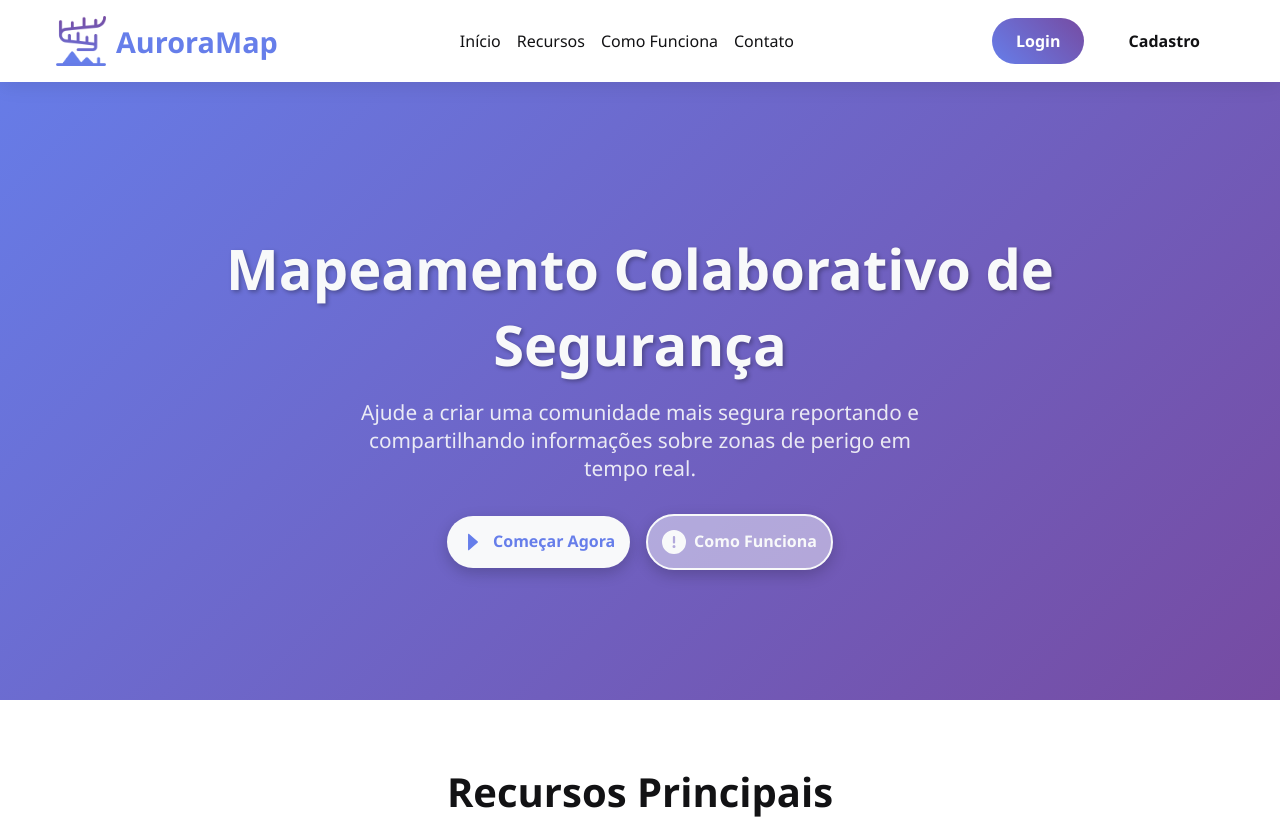
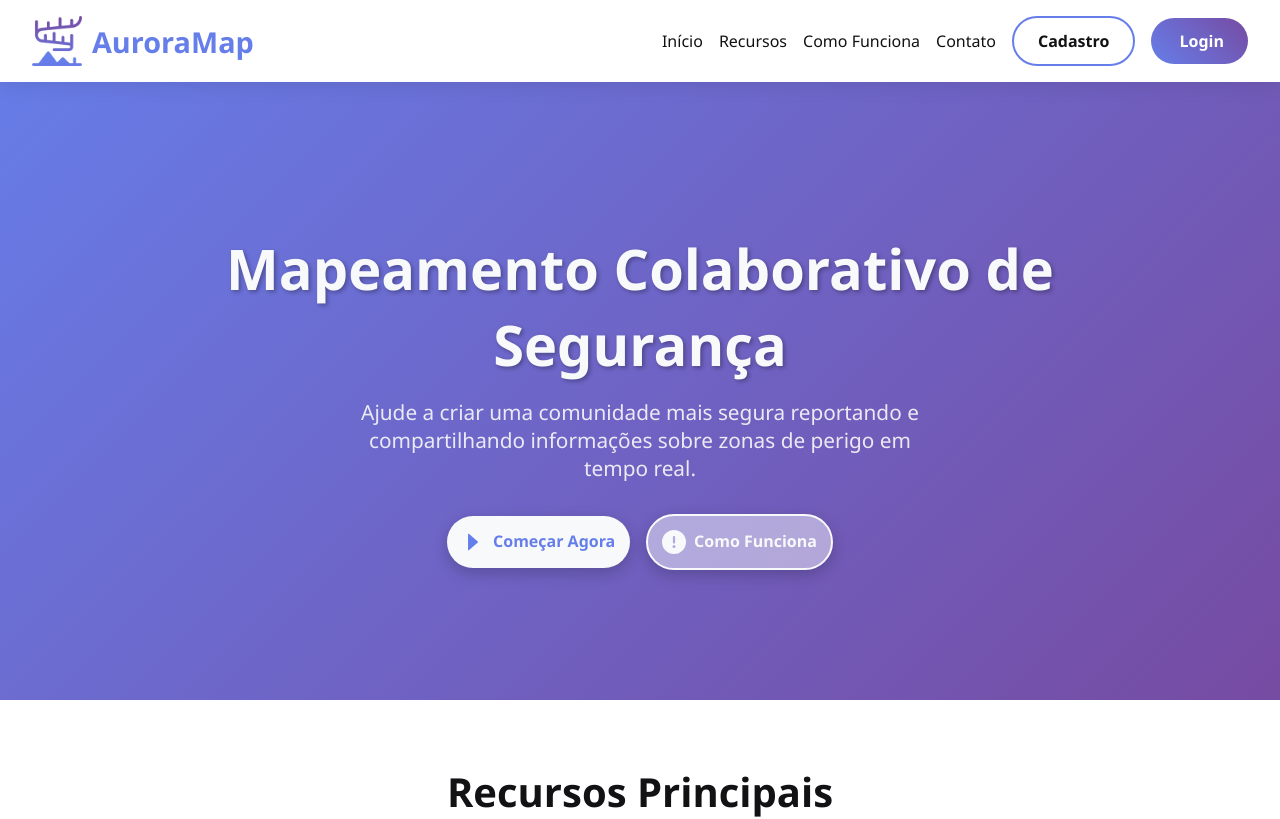
Before and after one commit to rebecaCaroba/auroraMap, a Next.js app: page / in a window 1280 px wide. Shown: the top 819 px of the page. Built offline with nearby package versions, Linux system fonts and the light colour scheme.

Commit message:
Desenvolvendo menu nav bar

```diff
--- a/src/app/layout.tsx
+++ b/src/app/layout.tsx
@@ -1,16 +1,6 @@
 import type { Metadata } from "next";
 import { Geist, Geist_Mono } from "next/font/google";
 import '../style/global.scss'
-
-const geistSans = Geist({
-  variable: "--font-geist-sans",
-  subsets: ["latin"],
-});
-
-const geistMono = Geist_Mono({
-  variable: "--font-geist-mono",
-  subsets: ["latin"],
-});
 
 export const metadata: Metadata = {
   title: "AuroraMap",
@@ -24,7 +14,7 @@ export default function RootLayout({
 }>) {
   return (
     <html lang="en">
-      <body className={`${geistSans.variable} ${geistMono.variable}`}>
+      <body>
         {children}
       </body>
     </html>
--- a/src/components/Header/index.tsx
+++ b/src/components/Header/index.tsx
@@ -1,17 +1,26 @@
+'use client'
+import { AiOutlineMenu } from "react-icons/ai";
 import Link from 'next/link';
 import logo from '../../../public/aurora-boreal.png'
 import Image from "next/image";
 import './style.scss';
+import { useState } from "react";
+
 
 export function Header() {
+    const [isMenuBar, setIsMenuBar] = useState<boolean>(false)
+
+    console.log(isMenuBar)
+
     return (
         <header className='header'>
-            <nav className="header-container">
+            <div className="header-container">
                 <div className="logo">
                     <Image src={logo} alt="logo" width={50} />
                     AuroraMap
                 </div>
-                <ul className="header-nav-links">
+                <nav className={`header-content ${isMenuBar ? 'header-is-menu-bar' : ' '}`}>
+                    <ul className='header-nav-links'>
                         <li><a href="#home">Início</a></li>
                         <li><a href="#home-home-features">Recursos</a></li>
                         <li><a href="#home-how-it-works">Como Funciona</a></li>
@@ -19,10 +28,16 @@ export function Header() {
                     </ul>
 
                     <div className='header-buttons'>
+                        <Link href="/cadastro" className="register-button"> Cadastro</Link>
                         <Link href="/login" className="login-button"> Login</Link>
-                    <Link href="/cadastro" className="register-button"> Cadastro</Link>
                     </div>
                 </nav>
+                <div className="header-menu-bar">
+                    <button onClick={() => setIsMenuBar(!isMenuBar)}>
+                        <AiOutlineMenu size={24} />
+                    </button>
+                </div>
+            </div>
         </header>
     )
 }
--- a/src/components/Header/style.scss
+++ b/src/components/Header/style.scss
@@ -10,19 +10,12 @@
     z-index: 1000;
     padding: 1rem;
 
+    .header-menu-bar {
+        display: none;
+        cursor: pointer;
 
-    .header-container {
-        display: flex;
-        align-items: center;
-        justify-content: space-between;
-        max-width: 1200px;
-        width: 100%;
-        margin: 0 auto;
-        padding: 0 1rem;
-
-        .header-buttons {
-            a {
-                margin-left: 1rem;
+        @media (max-width: 845px) {
+            display: block;
         }
     }
 
@@ -34,6 +27,26 @@
         align-items: center;
         gap: 10px;
     }
+
+    .header-aside {
+        background-color: aquamarine;
+
+    }
+    .header-is-menu-bar {
+        display: block !important;
+    }
+
+    .header-container {
+        display: flex;
+        align-items: center;
+        padding: 0 1rem;
+    }
+
+    .header-content {
+        width: 100%;
+        display: flex;
+        align-items: center;
+        justify-content: end;
 
         .login-button {
             margin-top: 1rem;
@@ -48,15 +61,14 @@
         }
 
         .register-button {
-            margin-top: 1rem;
             color: $c-gray-900;
-            border: 2px solid $c-gray-900;
+            border: 2px solid $c-first;
             padding: 12px 24px;
-            border: none;
             border-radius: 25px;
             text-decoration: none;
             font-weight: 600;
             transition: transform 0.3s ease, box-shadow 0.3s ease;
+            margin: 0 1rem;
         }
 
         .header-nav-links {
@@ -75,5 +87,10 @@
                 }
             }
         }
+        @media (max-width: 845px) {
+                display: none;
+
     }
     }
+
+}
```
Lines whose indentation alone changed are shown as unchanged.
